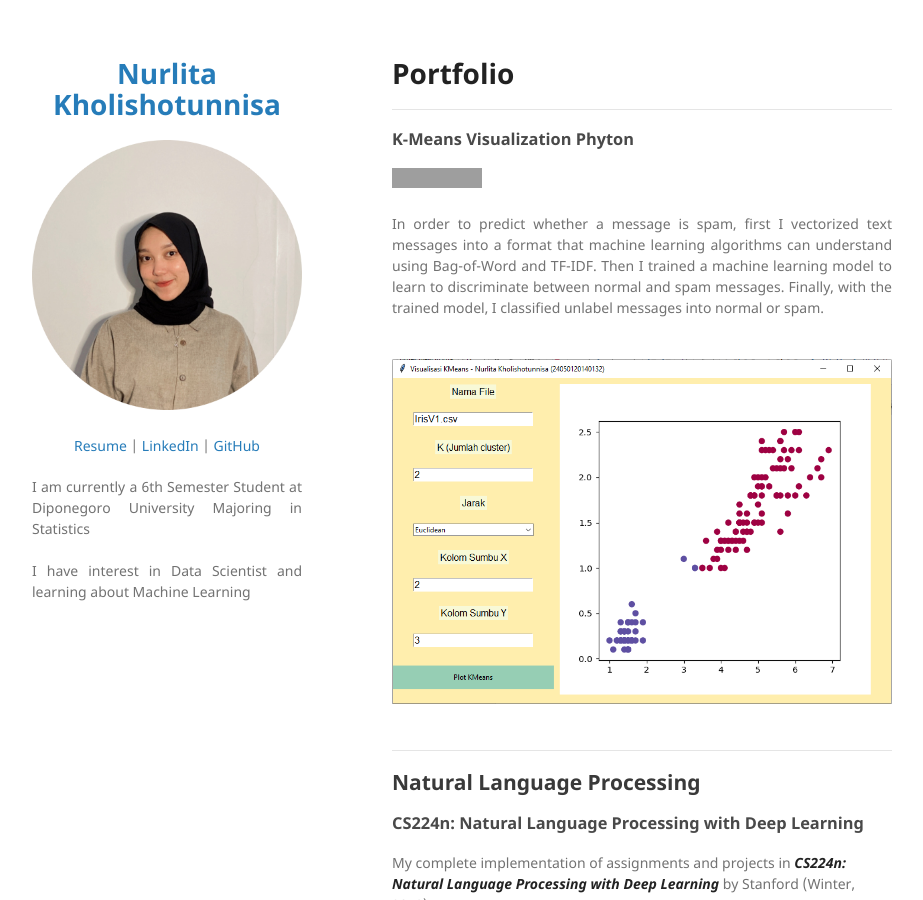
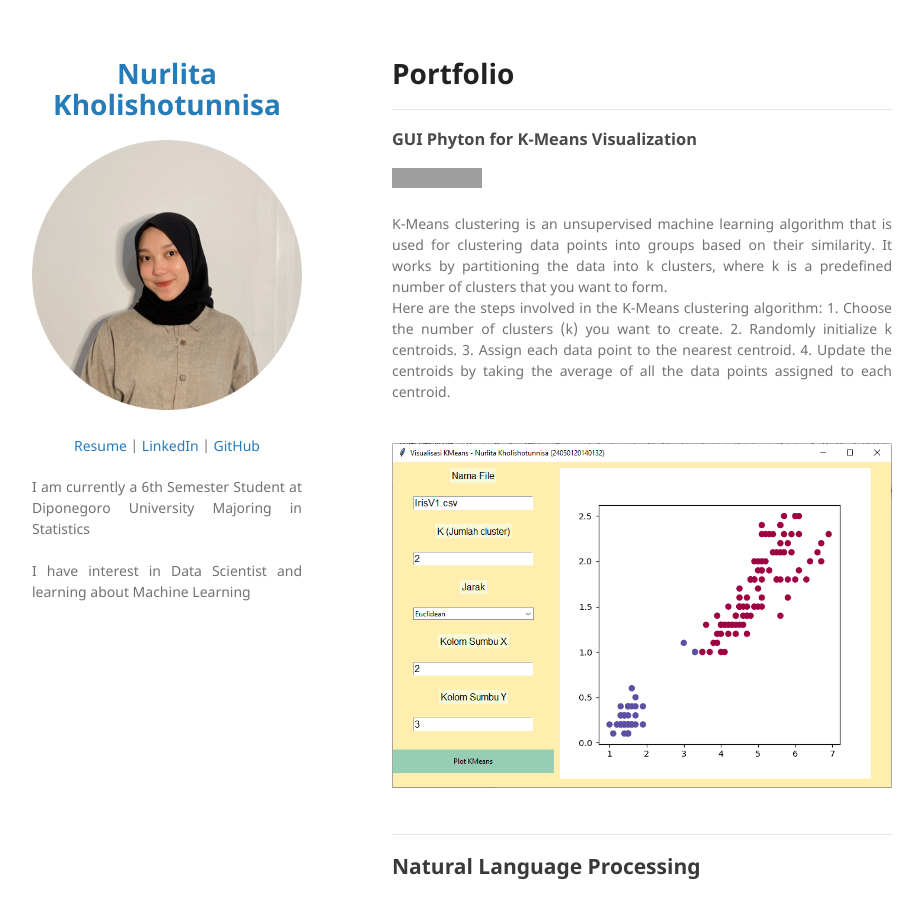
Before and after one commit to nurlitaakho/nurlitaakho.github.io, a Jekyll site: the page built from index.md, in a window 1280 px wide and 900 px high. Shown: the whole window, without its empty margins (178-1101 px from the left). Built offline with Jekyll 4.4.1, drawn with Linux system fonts in a browser that asks for light colours; our own code applies the rules of GitHub Pages for plain Markdown files; grey boxes are pictures that could not be loaded.

Commit message:
Update index.md

```diff
--- a/index.md
+++ b/index.md
@@ -1,10 +1,16 @@
 # Portfolio
 ---
-### K-Means Visualization Phyton
+### GUI Phyton for K-Means Visualization
 
 [![Open Notebook](https://img.shields.io/badge/Jupyter-Open_Notebook-blue?logo=Jupyter)](projects/Visualisasi K-Means.html)
 
-<div style="text-align: justify">In order to predict whether a message is spam, first I vectorized text messages into a format that machine learning algorithms can understand using Bag-of-Word and TF-IDF. Then I trained a machine learning model to learn to discriminate between normal and spam messages. Finally, with the trained model, I classified unlabel messages into normal or spam.</div>
+<div style="text-align: justify">K-Means clustering is an unsupervised machine learning algorithm that is used for clustering data points into groups based on their similarity. It works by partitioning the data into k clusters, where k is a predefined number of clusters that you want to form.
+<br>
+Here are the steps involved in the K-Means clustering algorithm:
+1. Choose the number of clusters (k) you want to create.
+2. Randomly initialize k centroids.
+3. Assign each data point to the nearest centroid.
+4. Update the centroids by taking the average of all the data points assigned to each centroid.</div>
 <br>
 <center><img src="images/K-Means Visualization.png"/></center>
 <br>
```
